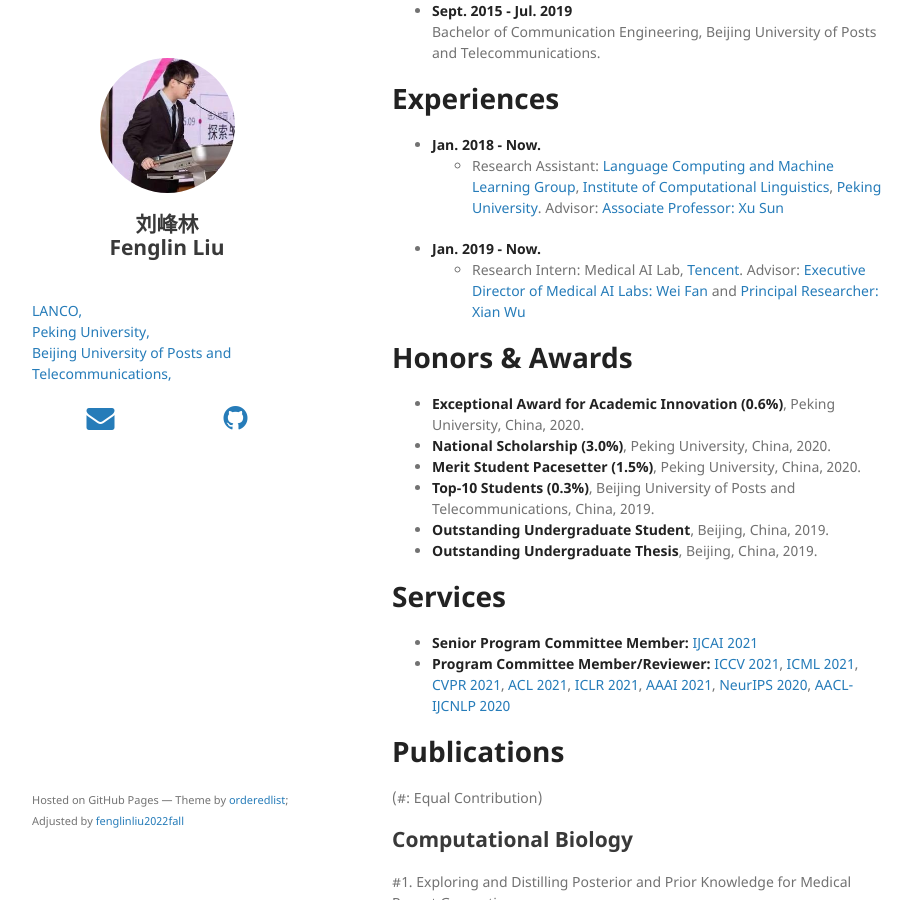
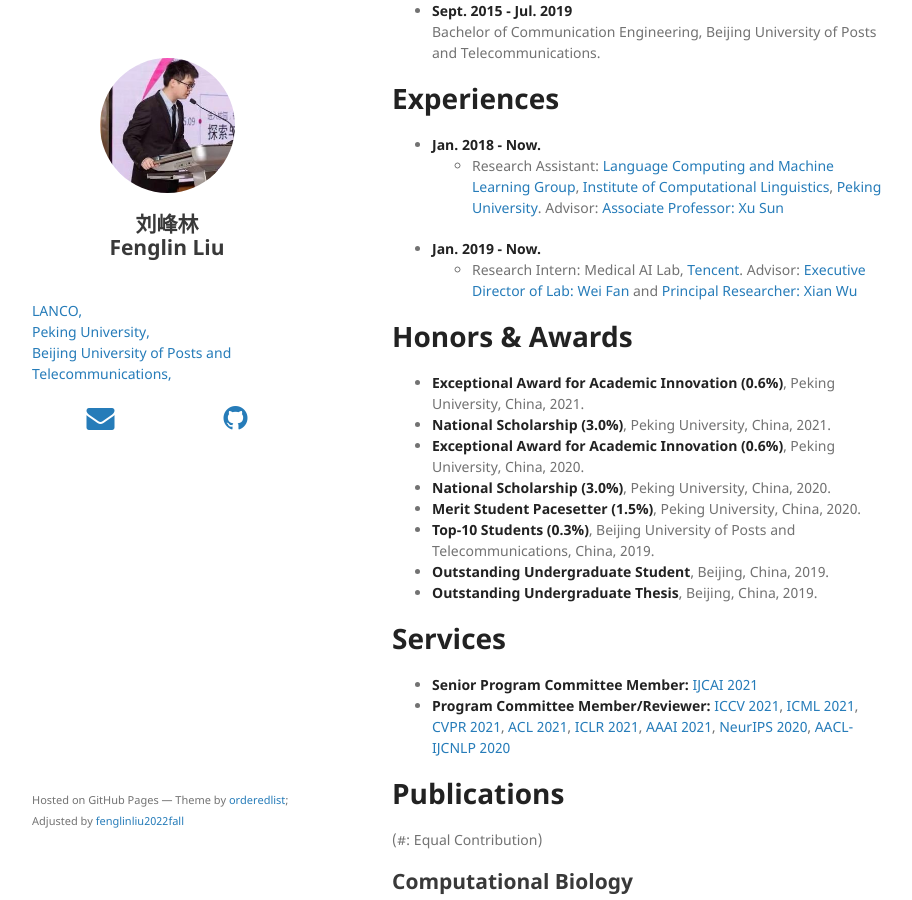
Before and after one commit to fenglinliu2022fall/fenglinliu2022fall.github.io, a Jekyll site: the page built from index.md, in a window 1280 px wide and 900 px high, scrolled down 730 px. Shown: the whole window, without its empty margins (178-1090 px from the left). Built offline with Jekyll 4.4.1, drawn with Linux system fonts in a browser that asks for light colours; nearby versions of some CDN libraries; our own code applies the rules of GitHub Pages for plain Markdown files; part of the change alters nothing that is shown.

Commit message:
Update index.md

```diff
--- a/index.md
+++ b/index.md
@@ -26,9 +26,11 @@ He has published over ten papers in premier ML/AI conferences as the first autho
   * Research Assistant: [Language Computing and Machine Learning Group](http://lanco.pku.edu.cn/), [Institute of Computational Linguistics](http://icl.pku.edu.cn/), [Peking University](http://www.pku.edu.cn/). Advisor: [Associate Professor: Xu Sun](http://xusun.org/)
 
 * **Jan. 2019 - Now.**
-  * Research Intern: Medical AI Lab, [Tencent](https://www.tencent.com/). Advisor: [Executive Director of Medical AI Labs: Wei Fan](https://scholar.google.com/citations?user=QvAC0OEAAAAJ) and [Principal Researcher: Xian Wu](https://scholar.google.com/citations?user=lslB5jkAAAAJ)
+  * Research Intern: Medical AI Lab, [Tencent](https://www.tencent.com/). Advisor: [Executive Director of Lab: Wei Fan](https://scholar.google.com/citations?user=QvAC0OEAAAAJ) and [Principal Researcher: Xian Wu](https://scholar.google.com/citations?user=lslB5jkAAAAJ)
 
 # Honors & Awards
+* **Exceptional Award for Academic Innovation (0.6%)**, Peking University, China, 2021.
+* **National Scholarship (3.0%)**, Peking University, China, 2021.
 * **Exceptional Award for Academic Innovation (0.6%)**, Peking University, China, 2020.
 * **National Scholarship (3.0%)**, Peking University, China, 2020.
 * **Merit Student Pacesetter (1.5%)**, Peking University, China, 2020.
@@ -67,11 +69,11 @@ He has published over ten papers in premier ML/AI conferences as the first autho
 
   #5. Federated Learning for Vision-and-Language Grounding Problems
   **Fenglin Liu**, Xian Wu, Shen Ge, Wei Fan, Yuexian Zou
-  In AAAI 2020 (**Oral**) [[pdf]](http://web.pkusz.edu.cn/adsp/files/2020/02/AAAI-FenglinL.pdf) [[ppt]](https://github.com/fenglinliu2022fall/Slides-Posters/blob/master/Federated_Learning-AAAI2020-slides.pptx)
+  In AAAI 2020 (**Oral**) [[pdf]](https://ojs.aaai.org//index.php/AAAI/article/view/6824) [[ppt]](https://github.com/fenglinliu2022fall/Slides-Posters/blob/master/AAAI2020-Federated_Learning-slides.pptx)
 
   #4. Bridging the Gap between Vision and Language Domains for Improved Image Captioning
   **Fenglin Liu**, Xian Wu, Shen Ge, Xiaoyu Zhang, Wei Fan, Yuexian Zou
-  In ACM MM 2020 [[pdf]](http://web.pkusz.edu.cn/adsp/files/2020/09/ACM_MM2020_mmfp0774.pdf) [[ppt]](https://github.com/fenglinliu2022fall/Slides-Posters/blob/master/ACMMM2020-Bridging.pptx)
+  In ACM MM 2020 [[pdf]](https://dl.acm.org/doi/pdf/10.1145/3394171.3414004) [[ppt]](https://github.com/fenglinliu2022fall/Slides-Posters/blob/master/ACMMM2020-Bridging-slides.pptx)
 
   #3. Exploring and Distilling Cross-Modal Information for Image Captioning
   **Fenglin Liu**#, Xuancheng Ren#, Yuanxin Liu, Kai Lei, Xu Sun
@@ -96,7 +98,7 @@ He has published over ten papers in premier ML/AI conferences as the first autho
 
   #8. Rethinking Skip Connection with Layer Normalization
   **Fenglin Liu**#, Xuancheng Ren#, Zhiyuan Zhang, Xu Sun
-  In COLING 2020 [[pdf]](http://web.pkusz.edu.cn/adsp/files/2020/11/COLING2020__rSkip_LN.pdf)
+  In COLING 2020 [[pdf]](https://www.aclweb.org/anthology/2020.coling-main.320/)
 
   #7. Self-Adaptive Scaling for Learnable Residual Structure
   **Fenglin Liu**, Meng Gao, Yuanxin Liu, Kai Lei
@@ -116,11 +118,11 @@ He has published over ten papers in premier ML/AI conferences as the first autho
 
   #3. Federated Learning for Spoken Language Understanding
   Zhiqi Huang, **Fenglin Liu**, Yuexian Zou
-  In COLING 2020 [[pdf]](http://web.pkusz.edu.cn/adsp/files/2020/11/COLING_2020_Federated_Learning_for_Spoken_Language_Understanding__Final_.pdf)
+  In COLING 2020 [[pdf]](https://www.aclweb.org/anthology/2020.coling-main.310/)
 
   #2. PIN: A Novel Parallel Interactive Network for Spoken Language Understanding
   Peilin Zhou, Zhiqi Huang, **Fenglin Liu**, Yuexian Zou
-  In ICPR 2020 [[pdf]](http://web.pkusz.edu.cn/adsp/files/2020/06/PIN.pdf)
+  In ICPR 2020 [[pdf]](https://arxiv.org/pdf/2009.13431.pdf)
 
   #1. Generating Paraphrase with Topic as Prior Knowledge
   Yuanxin Liu, Zheng Lin, **Fenglin Liu**, Qinyun Dai, Weiping Wang
```
